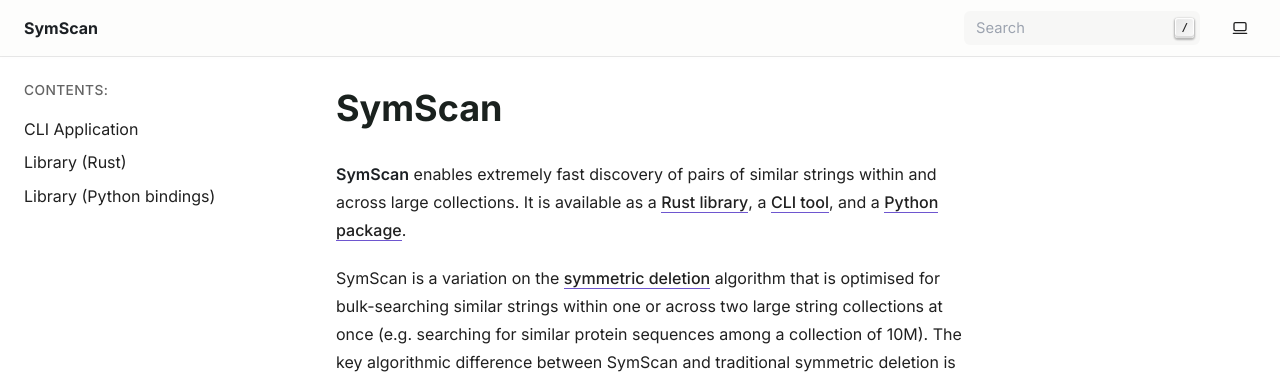
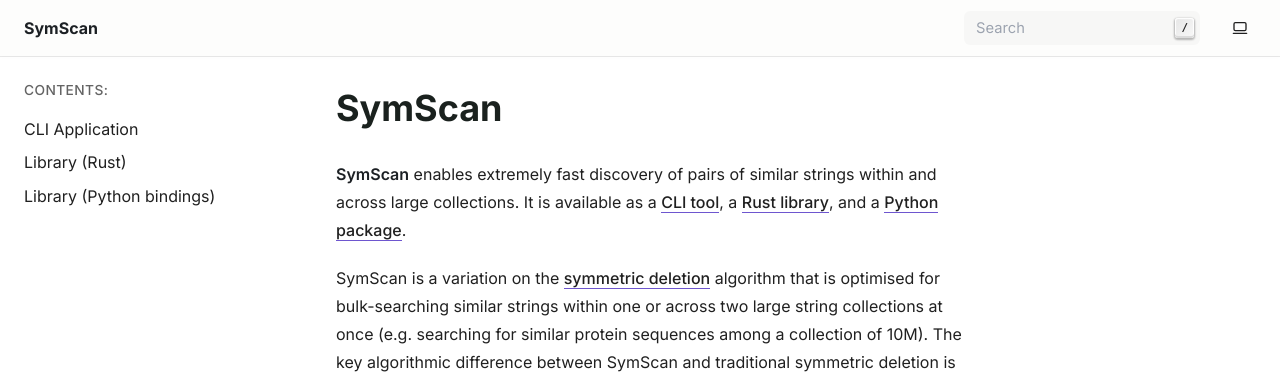
Before and after one commit to yutanagano/nearust, a Sphinx documentation site: the page built from docs/source/index.rst, in a window 1280 px wide. Shown: the top 381 px of the page. Built offline with Sphinx 7.4.7, drawn with Linux system fonts in a browser that asks for light colours.

Commit message:
fix(docs): synchronise page order with intro paragraph

```diff
--- a/docs/source/index.rst
+++ b/docs/source/index.rst
@@ -2,8 +2,8 @@
 =======
 
 **SymScan** enables extremely fast discovery of pairs of similar strings within
-and across large collections. It is available as a :doc:`Rust library <rust>`,
-a :doc:`CLI tool <cli>`, and a :doc:`Python package <py>`.
+and across large collections. It is available as a :doc:`CLI tool <cli>`, a
+:doc:`Rust library <rust>`, and a :doc:`Python package <py>`.
 
 SymScan is a variation on the `symmetric deletion
 <https://seekstorm.com/blog/1000x-spelling-correction/>`_ algorithm that is
```
